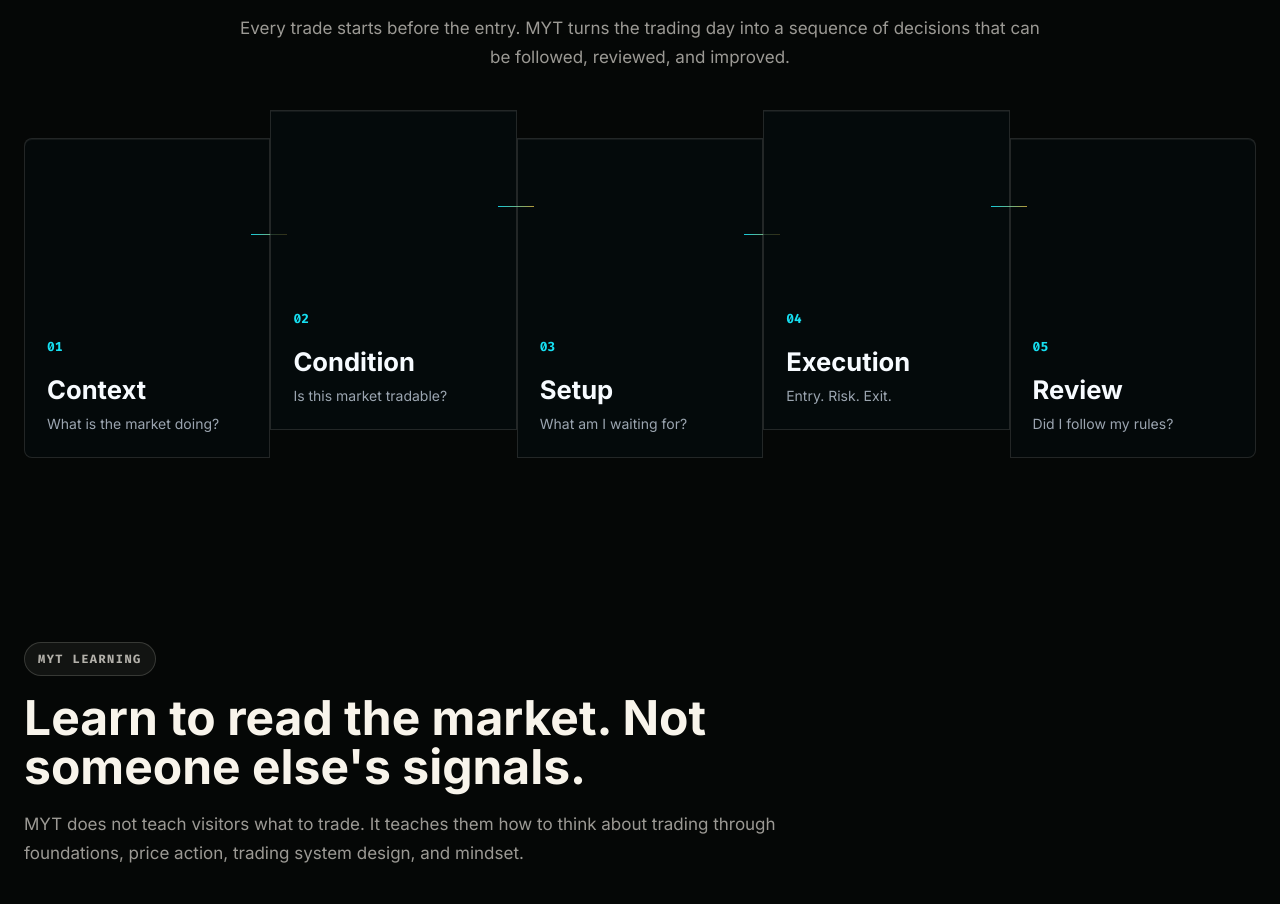
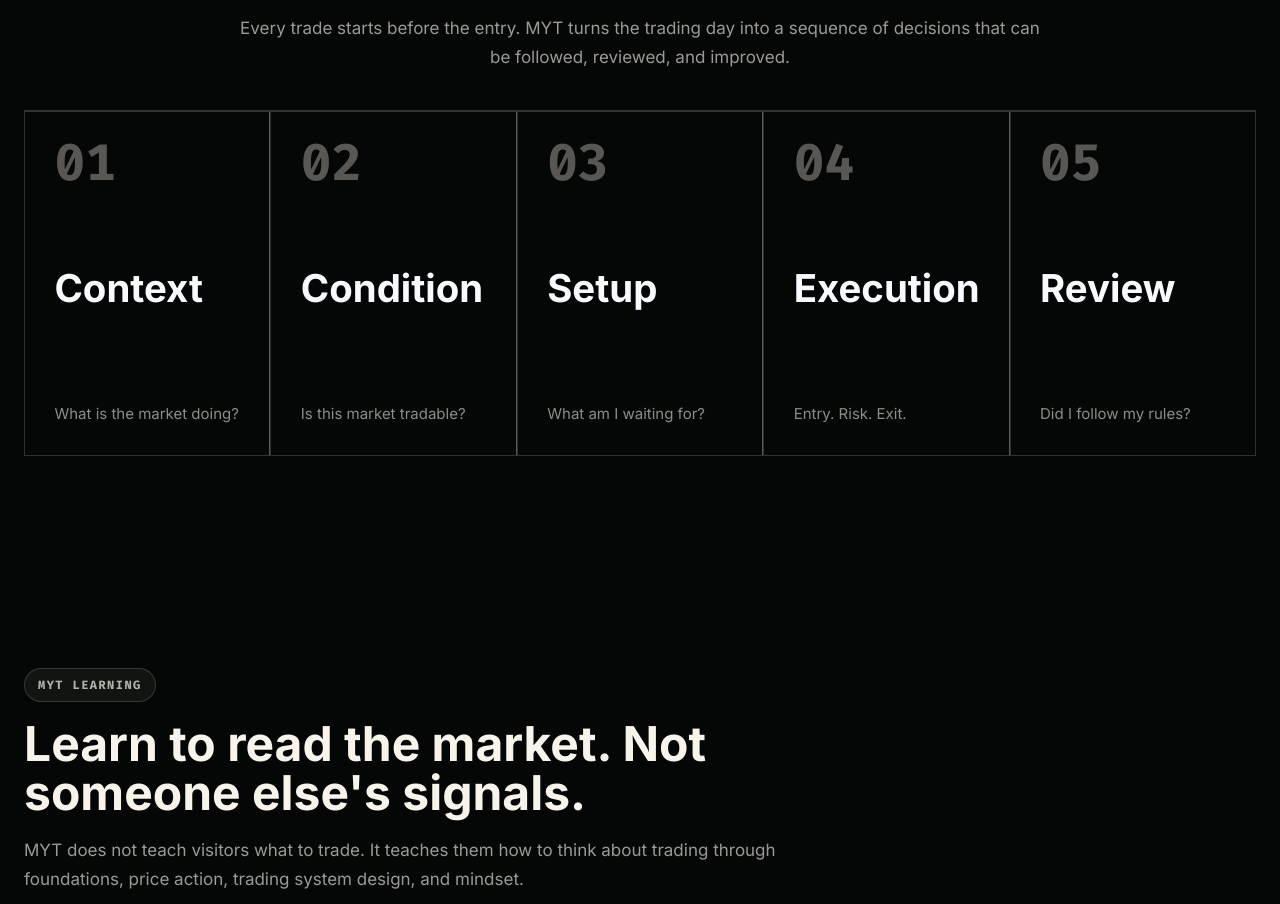
Before and after one commit to CodoWIzard/xentro-trading-template-clone, a Next.js app: page / in a window 1280 px wide. Shown: the part 2117-3021 px from the top of the page. Built offline with nearby package versions, Linux system fonts and the light colour scheme.

Commit message:
Redesign framework cards as process ledger

```diff
--- a/app/globals.css
+++ b/app/globals.css
@@ -2486,32 +2486,38 @@ select {
 }
 
 .myt-framework-card {
-  min-height: clamp(260px, 25vw, 340px);
-  display: grid;
-  align-content: end;
+  display: grid;
+  align-content: space-between;
+  min-height: clamp(300px, 27vw, 380px);
+  padding: clamp(22px, 2.3vw, 34px);
+  border-color: rgba(248, 244, 235, 0.18);
+  border-top-width: 2px;
+  background: #050706;
+  box-shadow: none;
 }
 
 .myt-framework-card:nth-child(odd) {
-  transform: translateY(28px);
+  transform: none;
 }
 
 .myt-framework-card:first-child {
-  border-radius: 8px 0 0 8px;
+  border-radius: 0;
 }
 
 .myt-framework-card:last-child {
-  border-radius: 0 8px 8px 0;
+  border-radius: 0;
 }
 
 .myt-framework-card::after {
   content: "";
   position: absolute;
-  top: 30%;
-  right: -18px;
+  top: 0;
+  right: -1px;
+  bottom: 0;
   z-index: 2;
-  width: 36px;
-  height: 1px;
-  background: linear-gradient(90deg, rgba(22, 223, 241, 0.9), rgba(255, 216, 77, 0.7));
+  width: 1px;
+  height: auto;
+  background: rgba(248, 244, 235, 0.2);
 }
 
 .myt-framework-card:last-child::after {
@@ -2519,10 +2525,11 @@ select {
 }
 
 .myt-framework-card span {
-  color: var(--blue);
+  color: rgba(248, 244, 235, 0.34);
   font-family: "Fira Code", monospace;
-  font-size: 13px;
+  font-size: clamp(34px, 4vw, 70px);
   font-weight: 900;
+  line-height: 0.85;
   text-transform: uppercase;
 }
 
@@ -2542,6 +2549,20 @@ select {
   color: rgba(227, 239, 255, 0.68);
   font-size: 14px;
   line-height: 1.58;
+}
+
+.myt-framework-card h3 {
+  max-width: 9ch;
+  margin-top: auto;
+  font-size: clamp(28px, 3vw, 48px);
+  line-height: 0.95;
+  letter-spacing: 0;
+}
+
+.myt-framework-card p {
+  max-width: 20ch;
+  color: rgba(248, 244, 235, 0.56);
+  font-size: 15px;
 }
 
 .myt-learning-tracks,
@@ -3949,7 +3970,7 @@ select {
     left: 24px;
     width: 1px;
     height: 36px;
-    background: linear-gradient(180deg, rgba(22, 223, 241, 0.9), rgba(255, 216, 77, 0.7));
+    background: rgba(248, 244, 235, 0.2);
   }
 
   .myt-framework-card:first-child,
```
